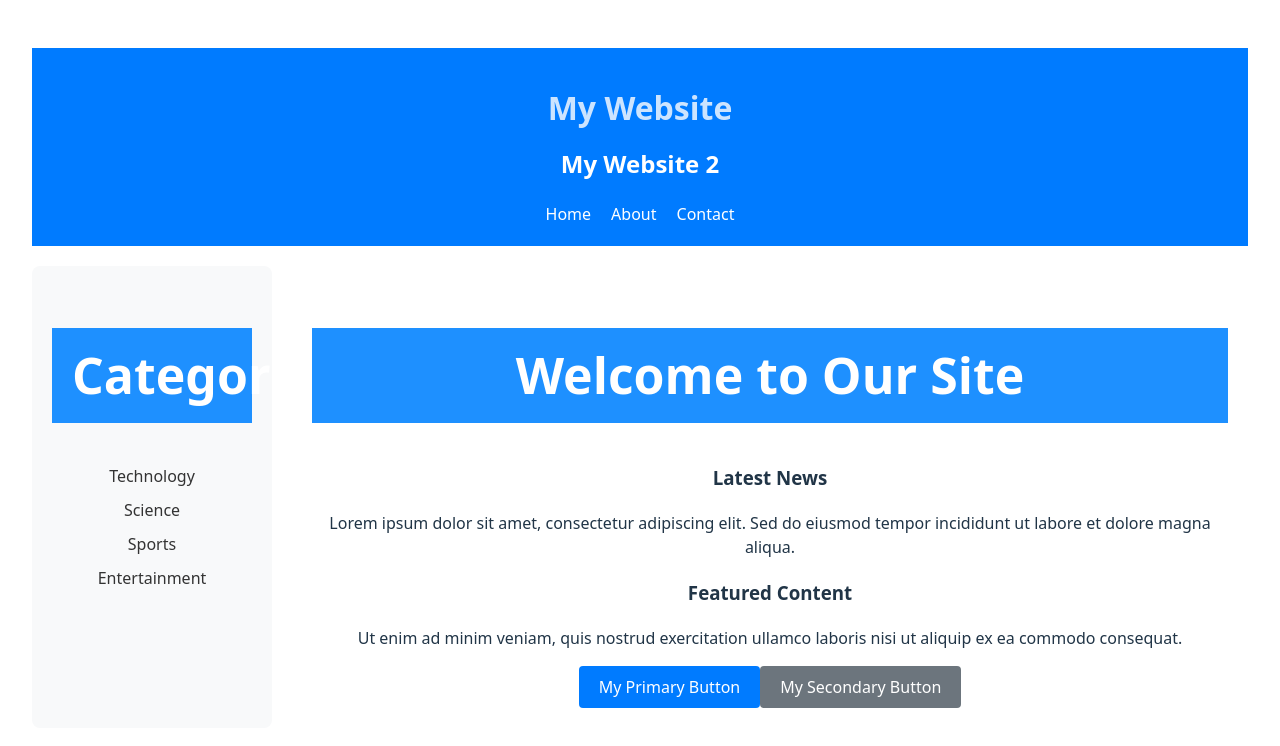
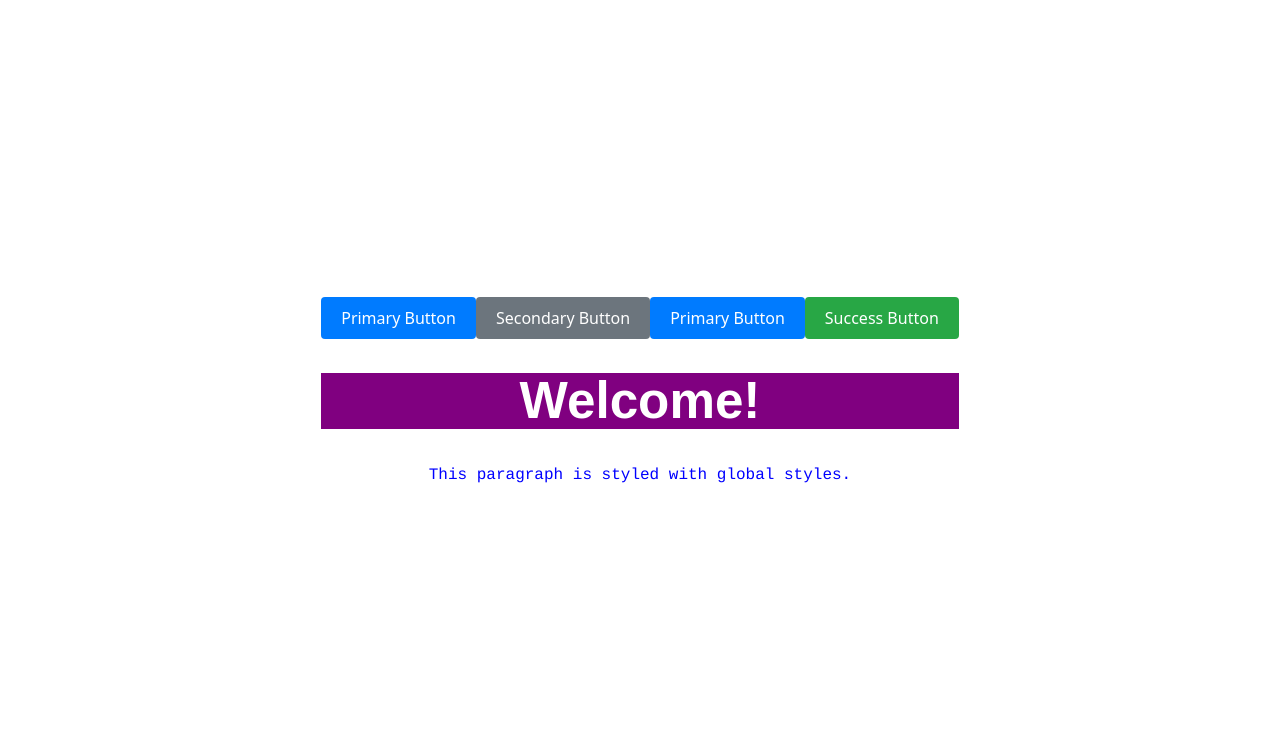
Before and after one commit to Ebubekir42/ReactTutorial, a React (Vite) app: page / in a window 1280 px wide. Shown: the top 746 px of the page. Built offline with nearby package versions, Linux system fonts and the light colour scheme.

Commit message:
CSS Styling - CSS-in-JS

```diff
--- /dev/null
+++ b/src/Button.jsx
@@ -0,0 +1,39 @@
+import { styled, createGlobalStyle } from 'styled-components'
+
+export const Button = styled.button`
+    padding: 10px 20px;
+    border: none;
+    border-radius: 4px;
+    background-color: ${({ $btntype }) => $btntype === "primary" ? "#007bff" : "#6c757d"};
+    color: white;
+    cursor: pointer;
+`;
+
+const Button2 = styled.button`
+    padding: 10px 20px;
+    border: none;
+    border-radius: 4px;
+    color: white;
+    cursor: pointer;
+`;
+
+export const PrimaryButton = styled(Button2)`
+    background-color: #007bff;
+`;
+
+export const SuccessButton = styled(Button2)`
+    background-color: #28a745;
+`;
+
+export const GlobalStyle = createGlobalStyle`
+    h1 {
+        color: white;
+        background-color: purple;
+        font-family: Arial, sans-serif;
+    }
+
+    .myparagraph {
+        font-family: courier, monospace;
+        color: blue;
+    }
+`;
--- a/src/main.jsx
+++ b/src/main.jsx
@@ -13,6 +13,7 @@ import MyForm from './Form.jsx';
 import MyApp from './Modal.jsx';
 import App2 from './PortalButton.jsx';
 import App3 from './Fruit.jsx';
+import { PrimaryButton, SuccessButton, GlobalStyle, Button } from './Button.jsx';
 
 
 const myelement = (
@@ -154,9 +155,22 @@ createRoot(document.getElementById('root')).render(
   // <MyForm />
   // <MyApp />
   // <App2 />
+  // <>
+  //   <App3 />
+  //   <div className='primary'>Div Elements</div>
+  // </>
+  // <>
+  //   <Button btntype="primary">Primary Button</Button>
+  //   <Button btntype="secondary">Secondary Button</Button>
+  // </>
   <>
-    <App3 />
-    <div className='primary'>Div Elements</div>
+    <Button $btntype="primary">Primary Button</Button>
+    <Button $btntype="secondary">Secondary Button</Button>
+    <PrimaryButton>Primary Button</PrimaryButton>
+    <SuccessButton>Success Button</SuccessButton>
+    <GlobalStyle />
+    <h1>Welcome!</h1>
+    <p className='myparagraph'>This paragraph is styled with global styles.</p>
   </>
   // <StrictMode>
   //   <App />
```
